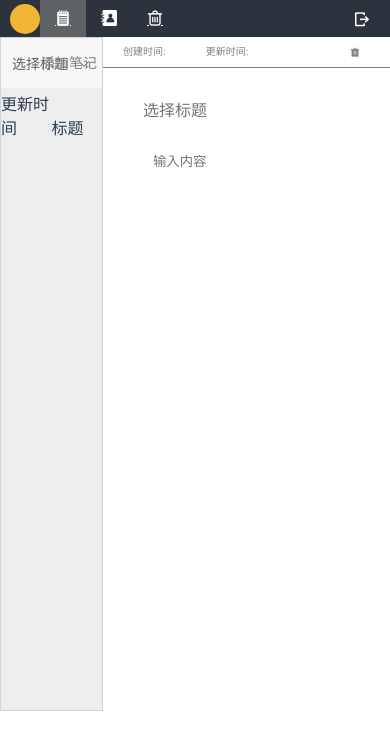
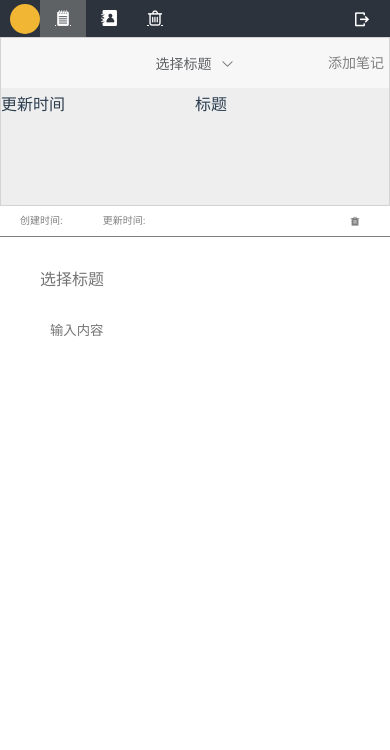
Before and after one commit to chenguocan/Note, a Vue app: page /home/notesDetail in a window 390 px wide. Shown: the top 750 px of the page. Built offline with nearby package versions, Linux system fonts and the light colour scheme.

Commit message:
myNotes移动端适配

```diff
--- a/src/components/NoteBar.vue
+++ b/src/components/NoteBar.vue
@@ -91,11 +91,15 @@ span {
 }
 
 .myNotes {
-  height: 100%;
+  height: 100vw;
   width: 400px;
   border: 1px solid $line-color;
   background: rgb(238, 238, 238);
-
+  @media (max-width: 500px) {
+    width: 100vw;
+    height: 20vh;
+    overflow: auto;
+  }
   .titleBar {
     display: flex;
     justify-content: flex-start;
--- a/src/views/MyNotes.vue
+++ b/src/views/MyNotes.vue
@@ -108,6 +108,10 @@ export default {
 .myNote {
   width: 100%;
   display: flex;
+  @media (max-width: 500px) {
+    flex-wrap: wrap;
+    flex-direction: row;
+  }
 
   .tag {
     display: flex;
```
